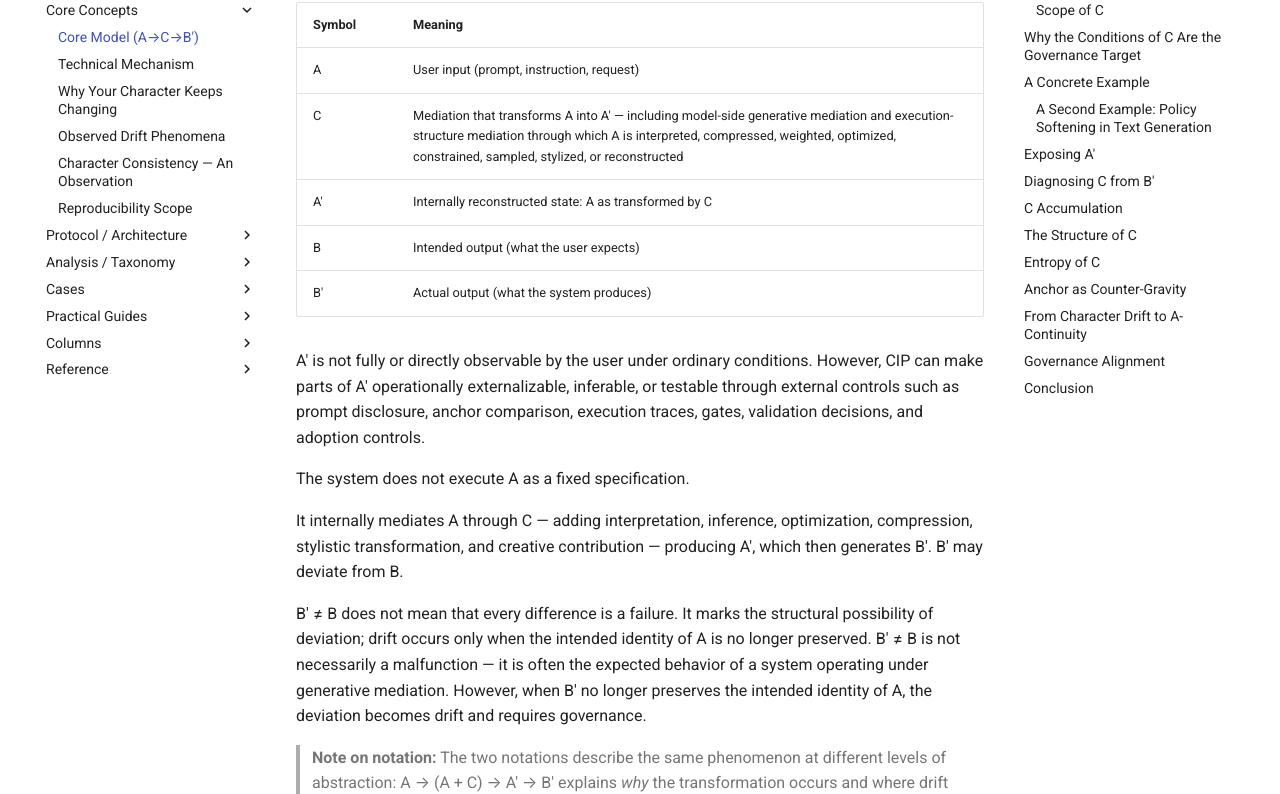
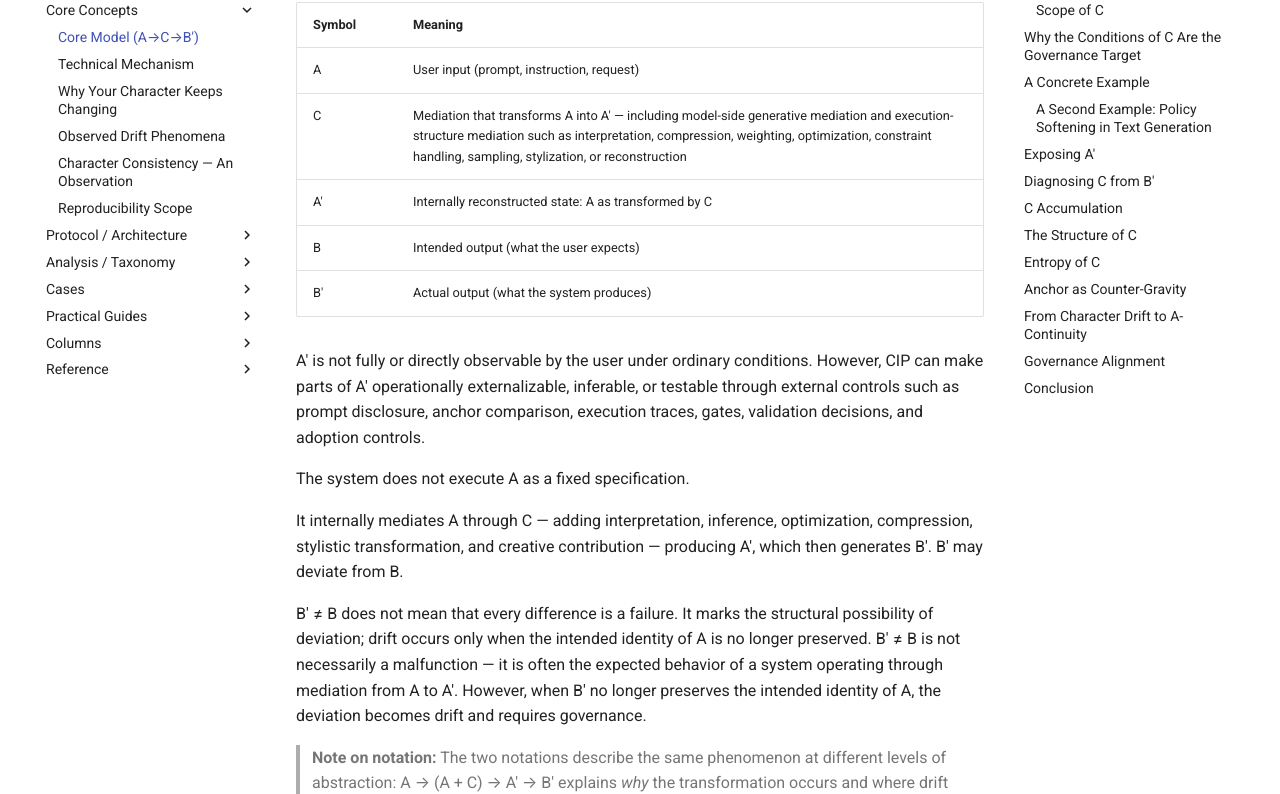
Before and after one commit to watadani-byte/character-identity-protocol, an MkDocs documentation site: the page built from docs/model_a_c_b.md, in a window 1280 px wide and 1400 px high, scrolled down 618 px. Shown: the part 152-946 px from the top of the window. Built offline with MkDocs 1.6.1 and Material for MkDocs 9.7.7, drawn with Linux system fonts in a browser that asks for light colours; comment, search, counter and statistics services are not loaded; some of the changed text lies outside the part shown.

Commit message:
model_a_c_b.md を更新

```diff
--- a/docs/model_a_c_b.md
+++ b/docs/model_a_c_b.md
@@ -24,13 +24,13 @@ A → (A + C) → A′ → B′ ≠ B
 
 Where:
 
-|Symbol|Meaning                                                                                                                                                                                                                            |
-|------|-----------------------------------------------------------------------------------------------------------------------------------------------------------------------------------------------------------------------------------|
-|A     |User input (prompt, instruction, request)                                                                                                                                                                                          |
-|C     |Mediation that transforms A into A′ — including model-side generative mediation and execution-structure mediation through which A is interpreted, compressed, weighted, optimized, constrained, sampled, stylized, or reconstructed|
-|A′    |Internally reconstructed state: A as transformed by C                                                                                                                                                                              |
-|B     |Intended output (what the user expects)                                                                                                                                                                                            |
-|B′    |Actual output (what the system produces)                                                                                                                                                                                           |
+|Symbol|Meaning                                                                                                                                                                                                                                      |
+|------|---------------------------------------------------------------------------------------------------------------------------------------------------------------------------------------------------------------------------------------------|
+|A     |User input (prompt, instruction, request)                                                                                                                                                                                                    |
+|C     |Mediation that transforms A into A′ — including model-side generative mediation and execution-structure mediation such as interpretation, compression, weighting, optimization, constraint handling, sampling, stylization, or reconstruction|
+|A′    |Internally reconstructed state: A as transformed by C                                                                                                                                                                                        |
+|B     |Intended output (what the user expects)                                                                                                                                                                                                      |
+|B′    |Actual output (what the system produces)                                                                                                                                                                                                     |
 
 A′ is not fully or directly observable by the user under ordinary conditions. However, CIP can make parts of A′ operationally externalizable, inferable, or testable through external controls such as prompt disclosure, anchor comparison, execution traces, gates, validation decisions, and adoption controls.
 
@@ -38,7 +38,7 @@ The system does not execute A as a fixed specification.
 
 It internally mediates A through C — adding interpretation, inference, optimization, compression, stylistic transformation, and creative contribution — producing A′, which then generates B′. B′ may deviate from B.
 
-B′ ≠ B does not mean that every difference is a failure. It marks the structural possibility of deviation; drift occurs only when the intended identity of A is no longer preserved. B′ ≠ B is not necessarily a malfunction — it is often the expected behavior of a system operating under generative mediation. However, when B′ no longer preserves the intended identity of A, the deviation becomes drift and requires governance.
+B′ ≠ B does not mean that every difference is a failure. It marks the structural possibility of deviation; drift occurs only when the intended identity of A is no longer preserved. B′ ≠ B is not necessarily a malfunction — it is often the expected behavior of a system operating through mediation from A to A′. However, when B′ no longer preserves the intended identity of A, the deviation becomes drift and requires governance.
 
 > **Note on notation:** The two notations describe the same phenomenon at different levels of abstraction: A → (A + C) → A′ → B′ explains *why* the transformation occurs and where drift enters; A → A′ → B′ describes the structural sequence of reconstruction and output.
 >
```
Also changed, not shown: other parts of docs/model_a_c_b.md (+4 -0 lines).
